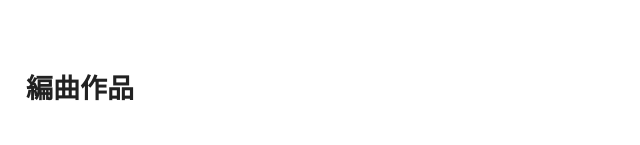
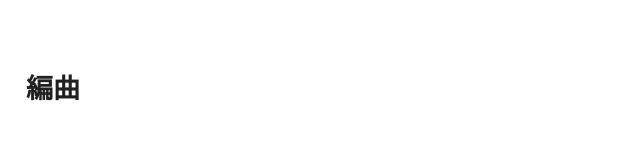
Before and after one commit to katanabo/portfoflio, a Gatsby site: page /pages/music/ in a window 1280 px wide. Shown: the part 655-800 px from the top of the page, without its empty margins (0-640 px from the left). Built offline with nearby package versions, Linux system fonts and the light colour scheme; Gatsby itself is replaced by a stand-in of ours; some packages are replaced by stand-ins of ours.

Commit message:
update music

```diff
--- a/content/pages/music/index.md
+++ b/content/pages/music/index.md
@@ -4,7 +4,7 @@ template: "page"
 ---
 
 
-## 編曲作品
+## 編曲
 
 ### 『尺八・ピアノ・ヴィオラによる【花笠音頭】』
 初演：2022-07-30「尺八×ピアノDuo〜ヴァイオリンとのアンサンブル〜」@IVy Hall
```
